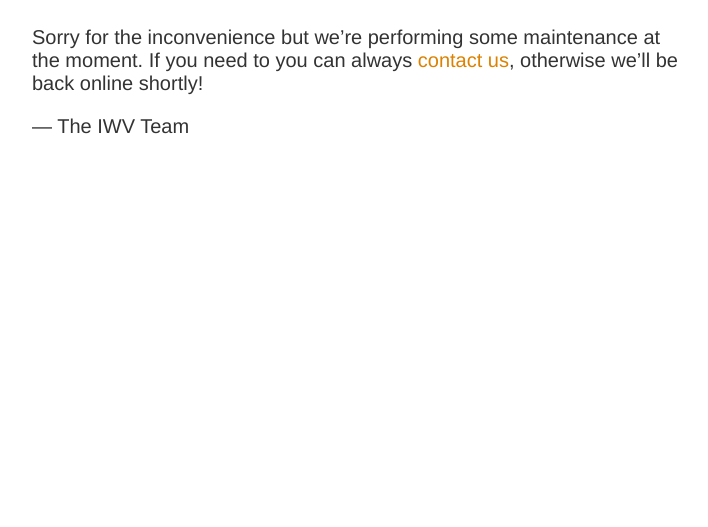
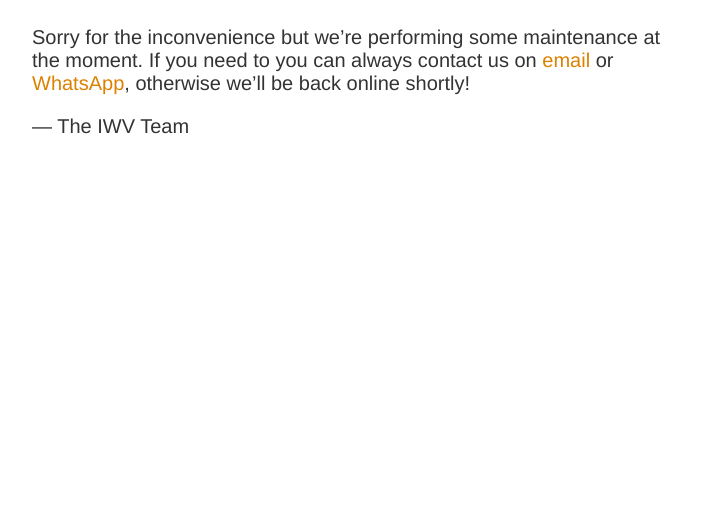
Before and after one commit to soulforsoup/iwvb2bfruits, a plain HTML site: page index.html in a window 1280 px wide. Shown: the part 273-800 px from the top of the page, without its empty margins (283-991 px from the left). Drawn offline with Linux system fonts and the light colour scheme.

Commit message:
Update index.html

```diff
--- a/index.html
+++ b/index.html
@@ -12,7 +12,7 @@
 <article>
     <h1>We&rsquo;ll be back soon!</h1>
     <div>
-        <p>Sorry for the inconvenience but we&rsquo;re performing some maintenance at the moment. If you need to you can always <a href="mailto:fresh@iwantveggies.com">contact us</a>, otherwise we&rsquo;ll be back online shortly!</p>
+        <p>Sorry for the inconvenience but we&rsquo;re performing some maintenance at the moment. If you need to you can always contact us on <a href="mailto:fresh@iwantveggies.com">email</a> or <a href="wa.me/6587680491">WhatsApp</a>, otherwise we&rsquo;ll be back online shortly!</p>
         <p>&mdash; The IWV Team</p>
     </div>
 </article>
```
